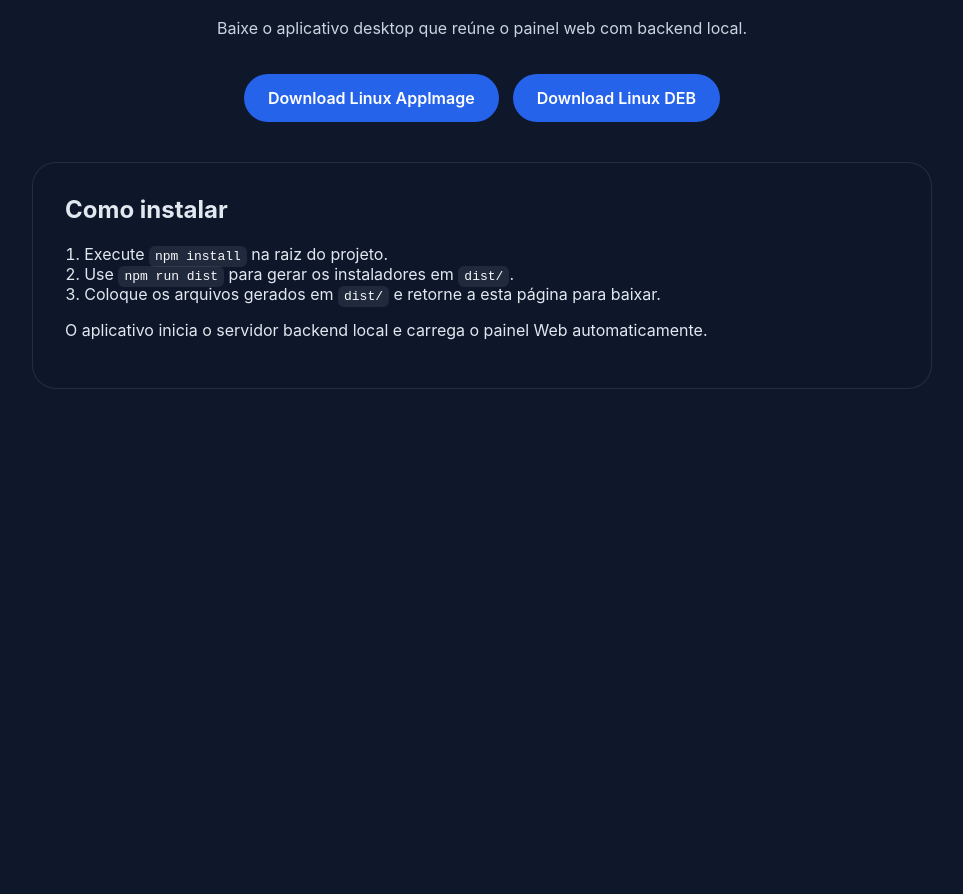
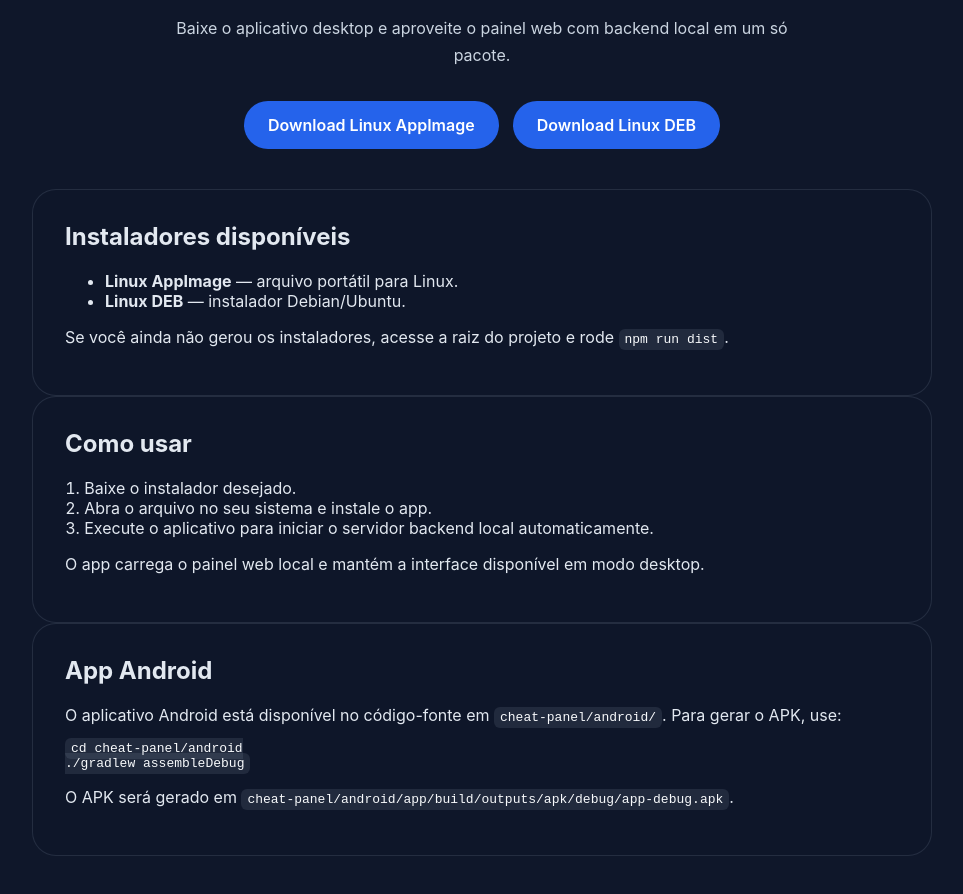
Before and after one commit to joai7ehehwhluxasjahavagsgsvs-lang/Painel-external, an Electron app: page site/index.html in a window 1280 px wide. Shown: the part 128-1022 px from the top of the page, without its empty margins (158-1121 px from the left). Before the commit the page ends 800 px from the top, so only its background shows below. Drawn offline with Linux system fonts and the light colour scheme.

Commit message:
Update download site with app links and Android instructions

```diff
--- a/site/index.html
+++ b/site/index.html
@@ -10,21 +10,38 @@
   <main class="page">
     <section class="hero">
       <h1>Painel Cheat</h1>
-      <p>Baixe o aplicativo desktop que reúne o painel web com backend local.</p>
+      <p>Baixe o aplicativo desktop e aproveite o painel web com backend local em um só pacote.</p>
       <div class="buttons">
-        <a class="button" href="../dist/Painel Cheat-0.1.0.AppImage">Download Linux AppImage</a>
+        <a class="button" href="../dist/Painel%20Cheat-0.1.0.AppImage">Download Linux AppImage</a>
         <a class="button" href="../dist/painel-external-app_0.1.0_amd64.deb">Download Linux DEB</a>
       </div>
     </section>
 
     <section class="info">
-      <h2>Como instalar</h2>
+      <h2>Instaladores disponíveis</h2>
+      <ul>
+        <li><strong>Linux AppImage</strong> — arquivo portátil para Linux.</li>
+        <li><strong>Linux DEB</strong> — instalador Debian/Ubuntu.</li>
+      </ul>
+      <p>Se você ainda não gerou os instaladores, acesse a raiz do projeto e rode <code>npm run dist</code>.</p>
+    </section>
+
+    <section class="info">
+      <h2>Como usar</h2>
       <ol>
-        <li>Execute <code>npm install</code> na raiz do projeto.</li>
-        <li>Use <code>npm run dist</code> para gerar os instaladores em <code>dist/</code>.</li>
-        <li>Coloque os arquivos gerados em <code>dist/</code> e retorne a esta página para baixar.</li>
+        <li>Baixe o instalador desejado.</li>
+        <li>Abra o arquivo no seu sistema e instale o app.</li>
+        <li>Execute o aplicativo para iniciar o servidor backend local automaticamente.</li>
       </ol>
-      <p>O aplicativo inicia o servidor backend local e carrega o painel Web automaticamente.</p>
+      <p>O app carrega o painel web local e mantém a interface disponível em modo desktop.</p>
+    </section>
+
+    <section class="info">
+      <h2>App Android</h2>
+      <p>O aplicativo Android está disponível no código-fonte em <code>cheat-panel/android/</code>. Para gerar o APK, use:</p>
+      <pre><code>cd cheat-panel/android
+./gradlew assembleDebug</code></pre>
+      <p>O APK será gerado em <code>cheat-panel/android/app/build/outputs/apk/debug/app-debug.apk</code>.</p>
     </section>
   </main>
 </body>
```
